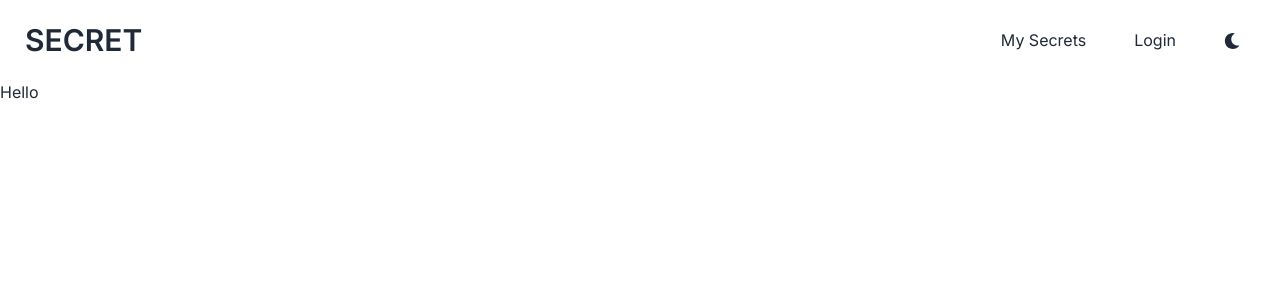
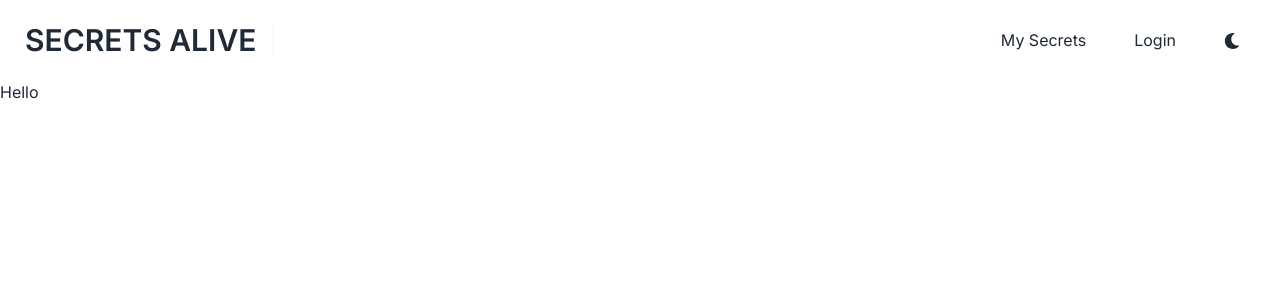
Before and after one commit to Allsamir/next-secrets, a Next.js app: page / in a window 1280 px wide. Shown: the top 300 px of the page. Built offline with nearby package versions, Linux system fonts and the light colour scheme.

Commit message:
Logo done

```diff
--- a/package.json
+++ b/package.json
@@ -12,7 +12,8 @@
     "next": "14.2.4",
     "react": "^18",
     "react-dom": "^18",
-    "react-icons": "^5.2.1"
+    "react-icons": "^5.2.1",
+    "react-simple-typewriter": "^5.0.1"
   },
   "devDependencies": {
     "@types/node": "^20",
--- a/src/app/layout.tsx
+++ b/src/app/layout.tsx
@@ -5,8 +5,9 @@ import "./globals.css";
 const inter = Inter({ subsets: ["latin"] });
 
 export const metadata: Metadata = {
-  title: "Create Next App",
-  description: "Generated by create next app",
+  title: "Next Secret - Created by Allsamir",
+  description:
+    "This is the web application where you can share all of your secrets with the world without letting them know how you are!. Congratulations Now you can share your secrets",
 };
 
 export default function RootLayout({
@@ -16,6 +17,13 @@ export default function RootLayout({
 }>) {
   return (
     <html lang="en">
+      <head>
+        <link
+          rel="shortcut icon"
+          href="https://encrypted-tbn0.gstatic.com/images?q=tbn:ANd9GcTWNDlDlF-Z9-gSqmSX6xgK9gc-1uu1K0tkBg&s"
+          type="image/x-icon"
+        />
+      </head>
       <body className={inter.className}>{children}</body>
     </html>
   );
--- /dev/null
+++ b/src/components/Logo.tsx
@@ -0,0 +1,19 @@
+"use client";
+
+import React from "react";
+import { Typewriter } from "react-simple-typewriter";
+
+const Logo = () => {
+  return (
+    <Typewriter
+      words={["Next Secret", "Keep your", "secrets alive"]}
+      loop={true}
+      cursor
+      typeSpeed={70}
+      deleteSpeed={50}
+      delaySpeed={1000}
+    />
+  );
+};
+
+export default Logo;
--- a/src/components/Navbar.tsx
+++ b/src/components/Navbar.tsx
@@ -1,15 +1,17 @@
 import Link from "next/link";
 import React from "react";
 import ThemeToggleButton from "./ThemeToggleButton";
-
+import Logo from "./Logo";
 const Navbar = () => {
   return (
     <div className="navbar bg-base-100">
       <div className="flex-1">
-        <a className="btn btn-ghost text-2xl md:text-3xl uppercase">Secret</a>
+        <Link className="btn btn-ghost text-xl md:text-3xl uppercase" href="/">
+          <Logo />
+        </Link>
       </div>
       <div className="flex-none">
-        <ul className="menu menu-horizontal px-4 gap-4 text-base items-center">
+        <ul className="menu menu-horizontal md:px-4 md:gap-4 text-base items-center">
           <li>
             <Link href={`/my-secrects`}>My Secrets</Link>
           </li>
```
Also changed, not shown: 1 other file (tests, documents, lock files or other folders).
